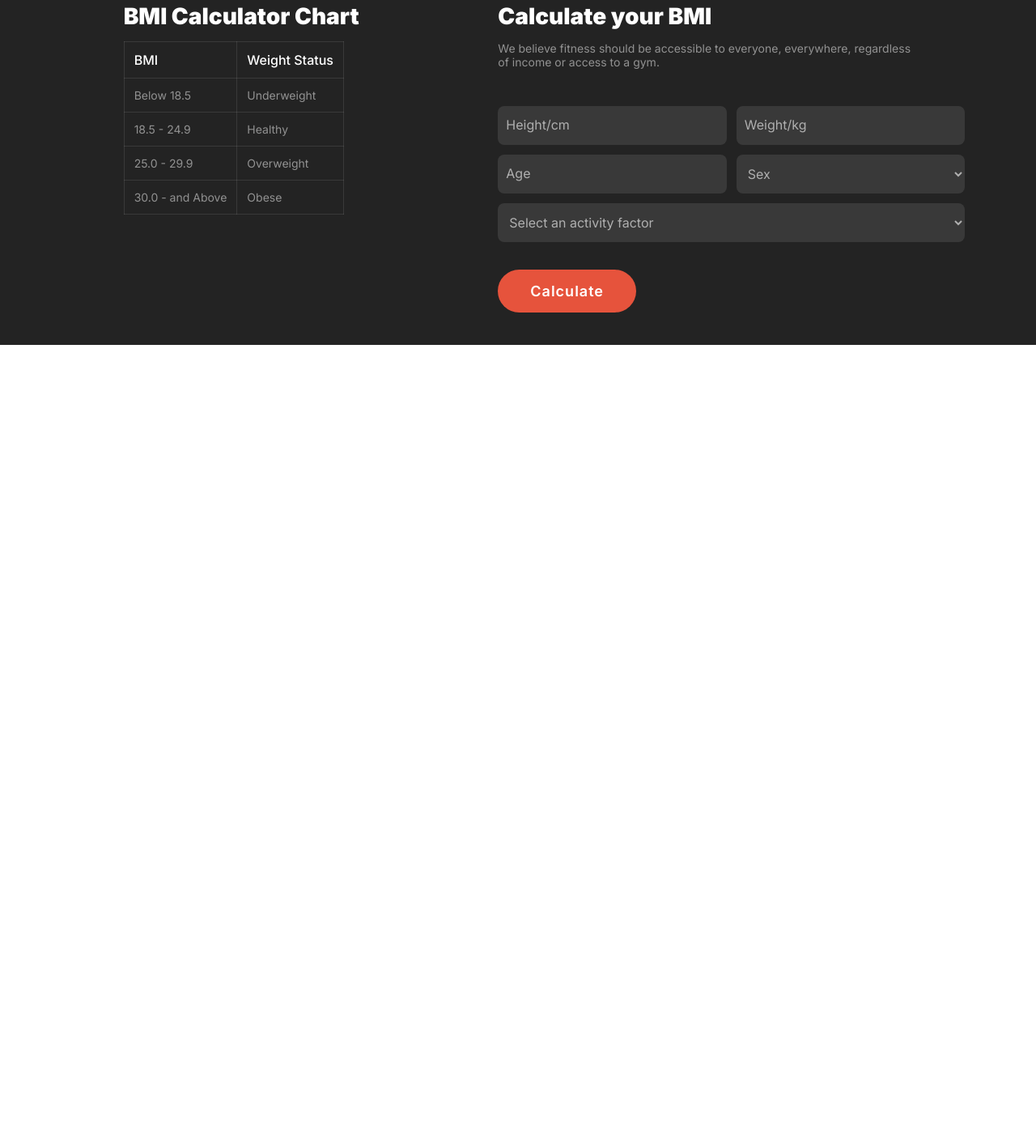
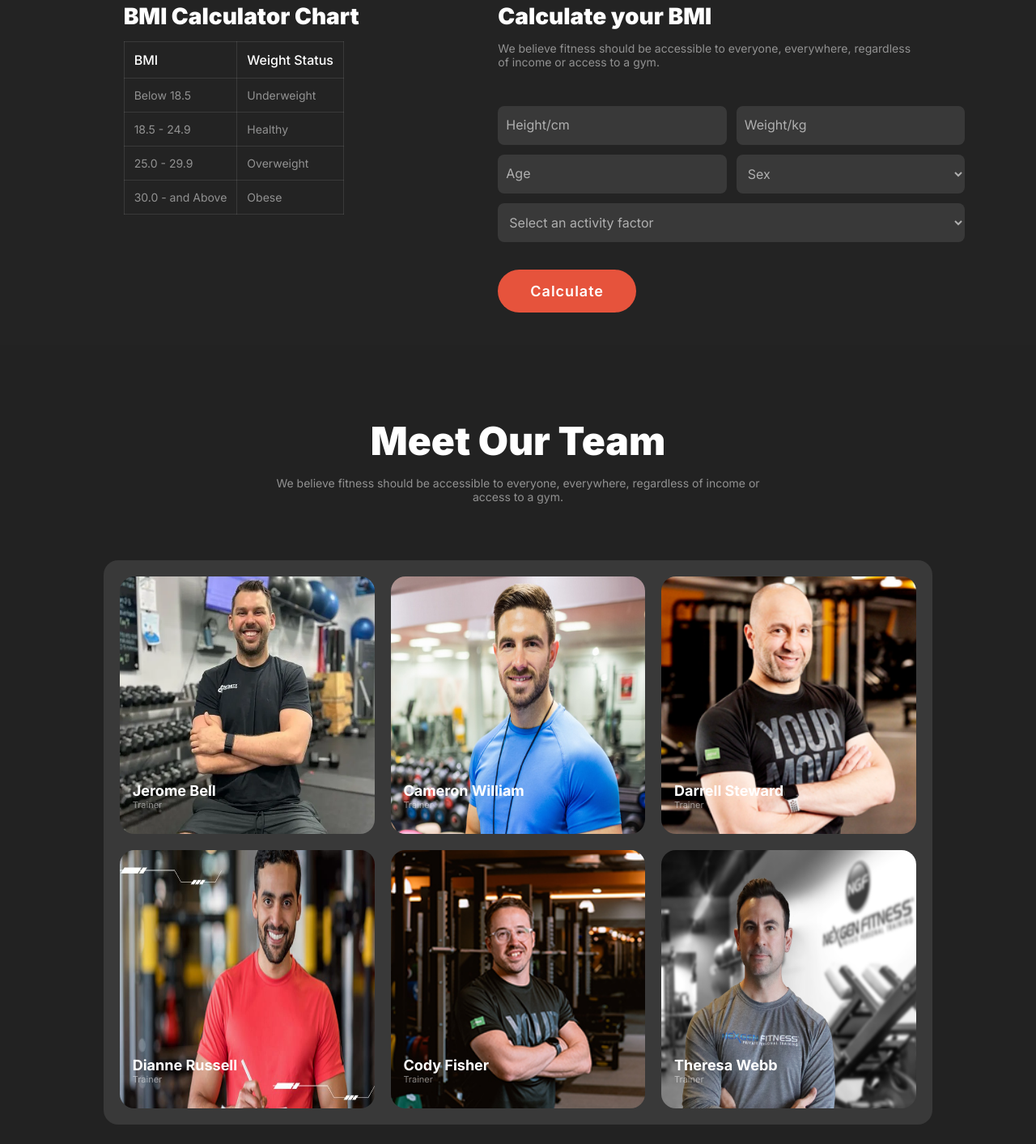
Before and after one commit to MdKawsarM/Kawsar-A2, a plain HTML site: page index.html in a window 1280 px wide. Shown: the part 1961-3374 px from the top of the page at 81% size. Before the commit the page ends 2387 px from the top, so only its background shows below. Drawn offline with Linux system fonts and the light colour scheme; a web font is replaced by a local one.

Commit message:
team  section added

```diff
--- a/index.html
+++ b/index.html
@@ -198,5 +198,65 @@
 
     <!-- calculator section ends here  -->
 
+     <!-- team section starts here  -->
+     <section class="team-section-container">
+        <div class="team-section-content">
+            <h1>Meet Our Team</h1>
+            <p>We believe fitness should be accessible to everyone, everywhere, regardless of income or
+                <br> access to a gym.
+            </p>
+            <div class="team-section-image-container">
+                <div class="team-image">
+                    <img src="./images/trainer1.png" alt="">
+                    <div class="team-img-name">
+                        <h5>Jerome Bell</h5>
+                        <p>Trainer</p>
+                    </div>
+
+                </div>
+                <div class="team-image">
+                    <img src="./images/trainer2.png" alt="">
+                    <div class="team-img-name">
+                        <h5>Cameron William</h5>
+                        <p>Trainer</p>
+                    </div>
+                </div>
+                <div class="team-image">
+                    <img src="./images/trainer3.png" alt="">
+                    <div class="team-img-name">
+                        <h5>Darrell Steward</h5>
+                        <p>Trainer</p>
+                    </div>
+
+                </div>
+                <div class="team-image">
+                    <img src="./images/trainer4.png" alt="">
+                    <div class="team-img-name">
+                        <h5>Dianne Russell</h5>
+                        <p>Trainer</p>
+                    </div>
+                </div>
+                <div class="team-image">
+                    <img src="./images/trainer5.png" alt="">
+                    <div class="team-img-name">
+                        <h5>Cody Fisher</h5>
+                        <p>Trainer</p>
+                    </div>
+                </div>
+                <div class="team-image">
+                    <img src="./images/trainer6.png" alt="">
+                    <div class="team-img-name">
+                        <h5>Theresa Webb</h5>
+                        <p>Trainer</p>
+                    </div>
+                </div>
+            </div>
+        </div>
+
+    </section>
+
+    <!-- team section ends here  -->
+
+
 </body>
 </html>
--- a/styles/style.css
+++ b/styles/style.css
@@ -494,3 +494,158 @@ td {
 .calculate-btn {
     margin-top: 34px;
 }
+
+
+/* team section style  */
+
+.team-section-container {
+    width: 100%;
+    background: rgb(34, 34, 34);
+    margin: 0 auto;
+    padding-top: 0.5px;
+    padding-bottom: 70px;
+}
+
+.team-section-content {
+    width: 80%;
+    margin: 88px auto 0 auto;
+}
+
+.team-section-content h1 {
+    color: rgb(255, 255, 255);
+    font-family: Inter;
+    font-size: 48px;
+    font-weight: 900;
+    text-align: center;
+    margin-bottom: 14px;
+}
+
+.team-section-content p {
+    color: rgba(255, 255, 255, 0.5);
+    font-family: Inter;
+    font-size: 14px;
+    font-weight: 400;
+    text-align: center;
+    margin-bottom: 70px;
+}
+.team-section-image-container {
+    max-width: 100%;
+    border-radius: 18px;
+    background: rgba(255, 255, 255, 0.1);
+    display: grid;
+    grid-template-columns: repeat(3, 1fr);
+    column-gap: 20px;
+    row-gap: 20px;
+    padding: 20px;
+
+}
+
+.team-image {
+    width: 326.67px;
+    height: 272px;
+    position: relative;
+}
+
+.team-image img {
+    width: 100%;
+    height: 100%;
+    border-radius: 18px;
+}
+
+.team-image h5 {
+    color: rgb(255, 255, 255);
+    font-family: Inter;
+    font-size: 18px;
+    font-weight: 700;
+    text-align: left;
+}
+
+.team-image p {
+    color: rgba(255, 255, 255, 0.5);
+    font-family: Inter;
+    font-size: 11px;
+    text-align: left;
+}
+
+.team-img-name {
+    position: absolute;
+    top: 80%;
+    left: 5%;
+}
+
+/* team section style  */
+
+.team-section-container {
+    width: 100%;
+    background: rgb(34, 34, 34);
+    margin: 0 auto;
+    padding-top: 0.5px;
+    padding-bottom: 70px;
+}
+
+.team-section-content {
+    width: 80%;
+    margin: 88px auto 0 auto;
+}
+
+.team-section-content h1 {
+    color: rgb(255, 255, 255);
+    font-family: Inter;
+    font-size: 48px;
+    font-weight: 900;
+    text-align: center;
+    margin-bottom: 14px;
+}
+
+.team-section-content p {
+    color: rgba(255, 255, 255, 0.5);
+    font-family: Inter;
+    font-size: 14px;
+    font-weight: 400;
+    text-align: center;
+    margin-bottom: 70px;
+}
+.team-section-image-container {
+    max-width: 100%;
+    border-radius: 18px;
+    background: rgba(255, 255, 255, 0.1);
+    display: grid;
+    grid-template-columns: repeat(3, 1fr);
+    column-gap: 20px;
+    row-gap: 20px;
+    padding: 20px;
+
+}
+
+.team-image {
+    width: 100%;
+    height: 100%;
+    position: relative;
+}
+
+.team-image img {
+    width: 100%;
+    height: 100%;
+    border-radius: 18px;
+}
+
+.team-image h5 {
+    color: rgb(255, 255, 255);
+    font-family: Inter;
+    font-size: 18px;
+    font-weight: 700;
+    text-align: left;
+}
+
+.team-image p {
+    color: rgba(255, 255, 255, 0.5);
+    font-family: Inter;
+    font-size: 11px;
+    text-align: left;
+}
+
+.team-img-name {
+    position: absolute;
+    top: 80%;
+    left: 5%;
+}
```
